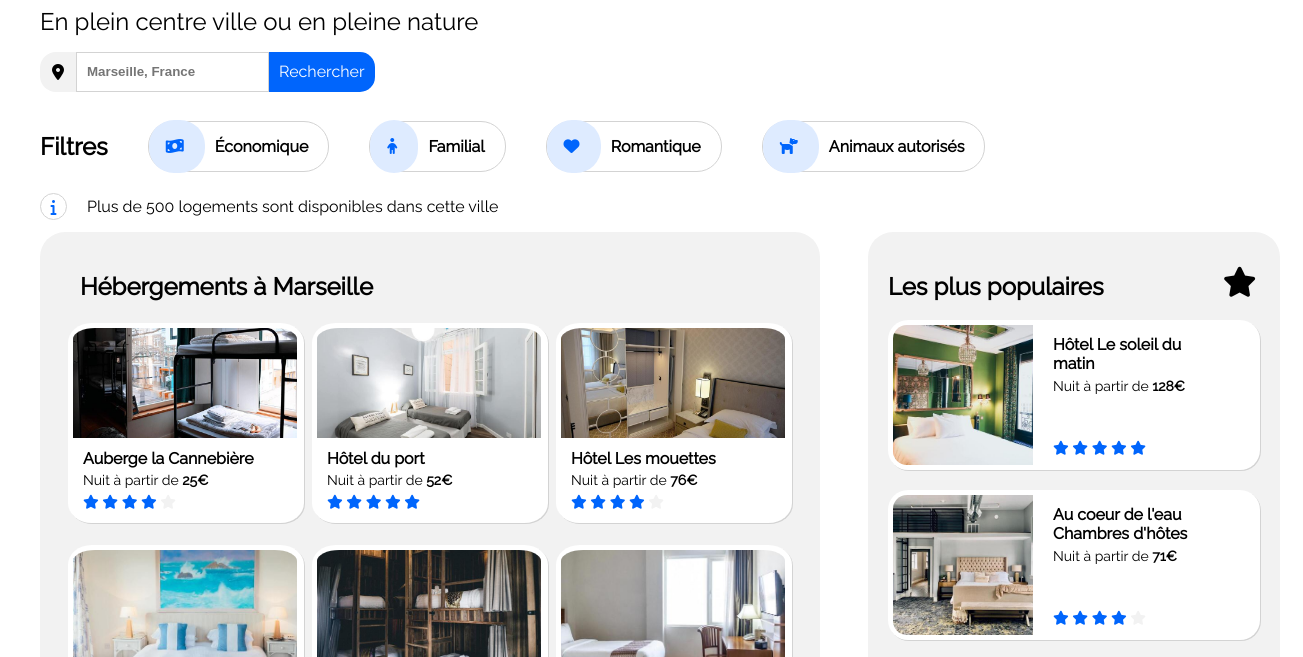
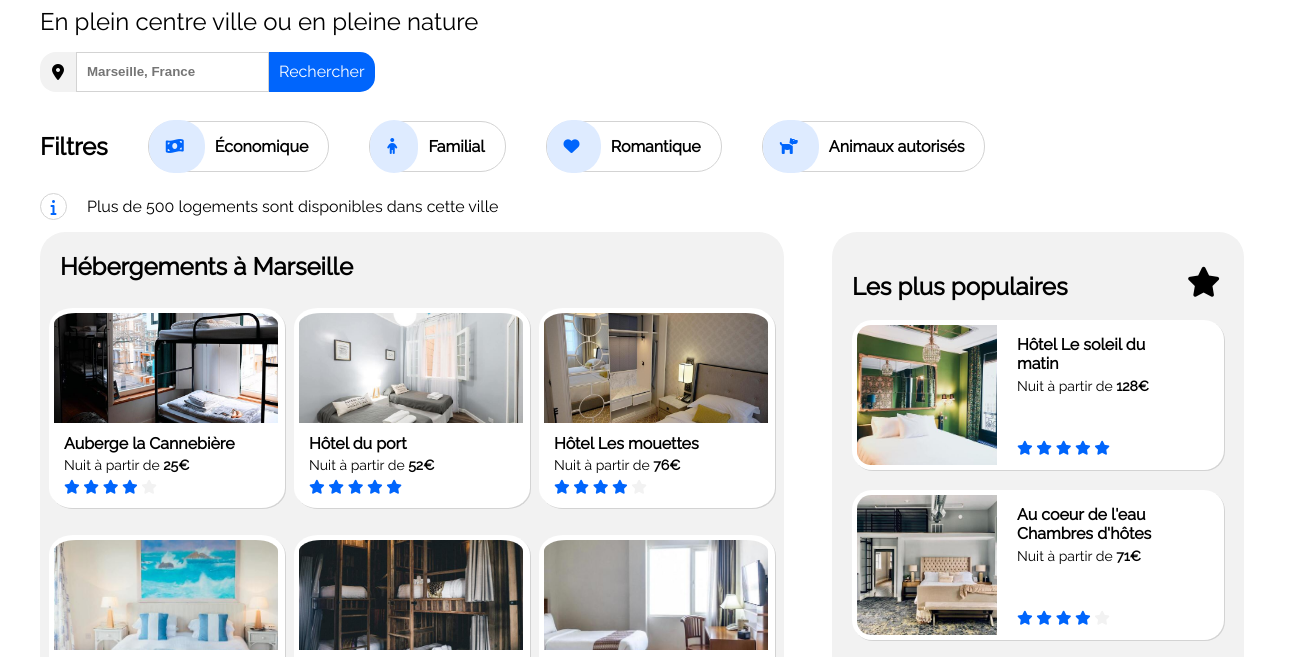
Before and after one commit to ArcaneLD/BookiOpenClassroom, a plain HTML site: page index.html in a window 1280 px wide. Shown: the part 122-779 px from the top of the page, 1303 px wide, since content can reach past the window. Drawn offline with Linux system fonts and the light colour scheme.

Commit message:
late fixes
the white margin at the right has been fixed

```diff
--- a/style.css
+++ b/style.css
@@ -202,7 +202,6 @@ input {
     background: #F2F2F2;
     border-radius: 25px;
     margin-right: 40px;
-    padding: 20px;
 }
 
 #liste_hebergements {
@@ -310,7 +309,6 @@ figcaption, .hotel > a > p , .hotel > a > .blue_stars {
 .trending_hotel > a > figure > figcaption {
     position: absolute;
     height: 20px;
-    width: 250px;
     font-weight: bold;
     font-size: 16px;
     margin: 0;
```
